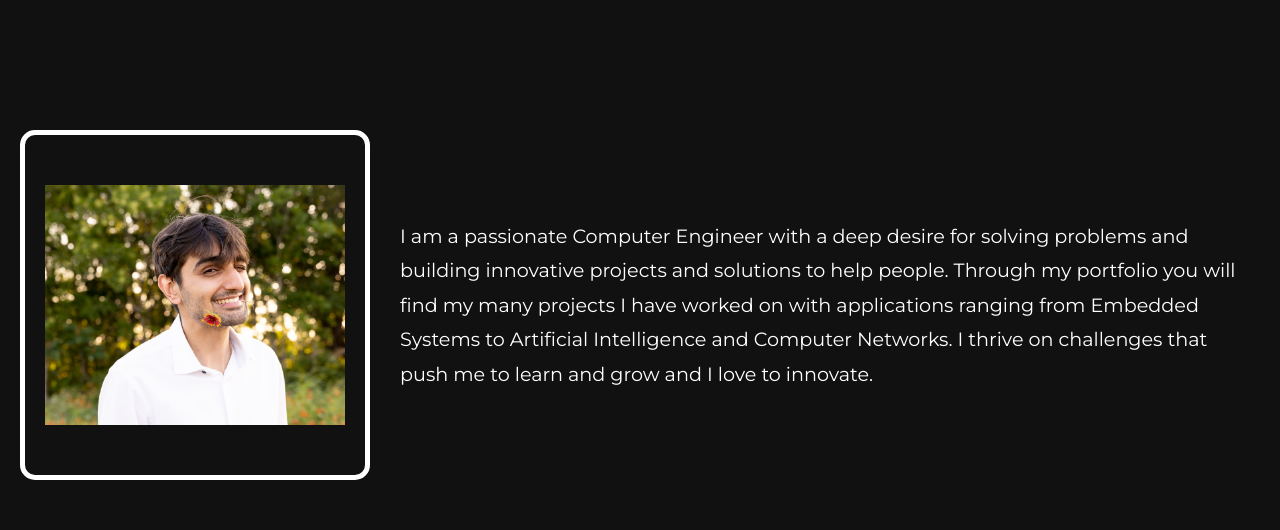
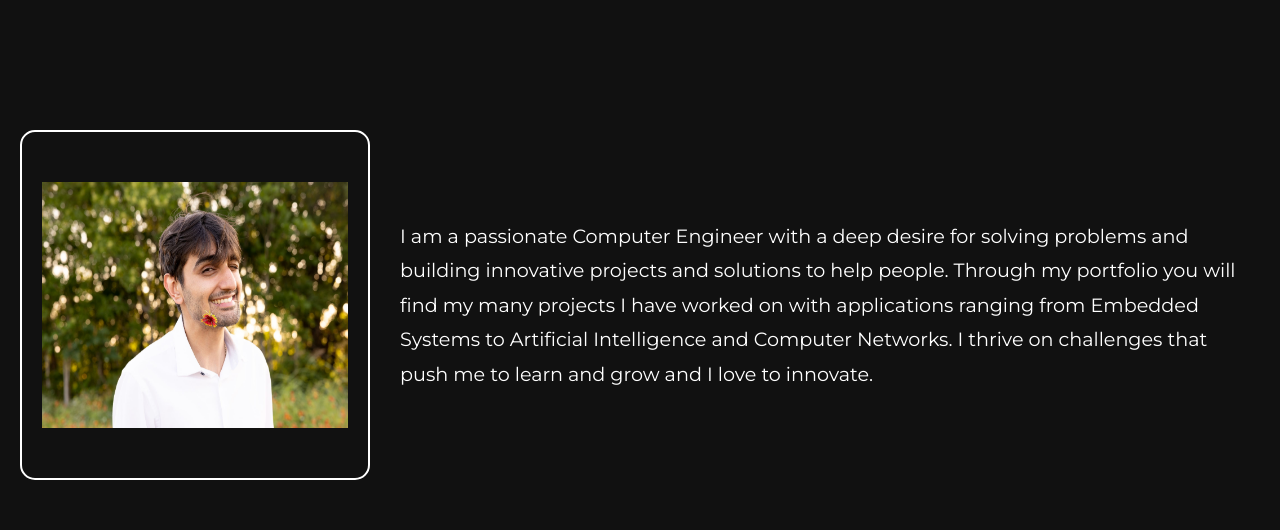
Before and after one commit to AkhSharma06/Akhil-Portfolio, a plain HTML site: page index.html in a window 1280 px wide. Shown: the part 780-1310 px from the top of the page. Drawn offline with Linux system fonts and the light colour scheme.

Commit message:
Update index.html

```diff
--- a/index.html
+++ b/index.html
@@ -146,8 +146,8 @@
             width: 350px; /* Set the desired width */
             height: 350px; /* Set the desired height */
             border-radius: 15px; /* Rounds the edges (adjust value as needed) */
-            border: 5px solid #fff; /* Adds a white border */
-            object-fit: cover; /* Ensures the image scales properly */
+            border: 2px solid #fff; /* Adds a white border */
+            /* object-fit: cover; Ensures the image scales properly */
             display: block; /* Prevents inline spacing issues */
             margin: 0; /* Removes extra margins */
             box-sizing: border-box; /* Includes border in dimensions */
```
